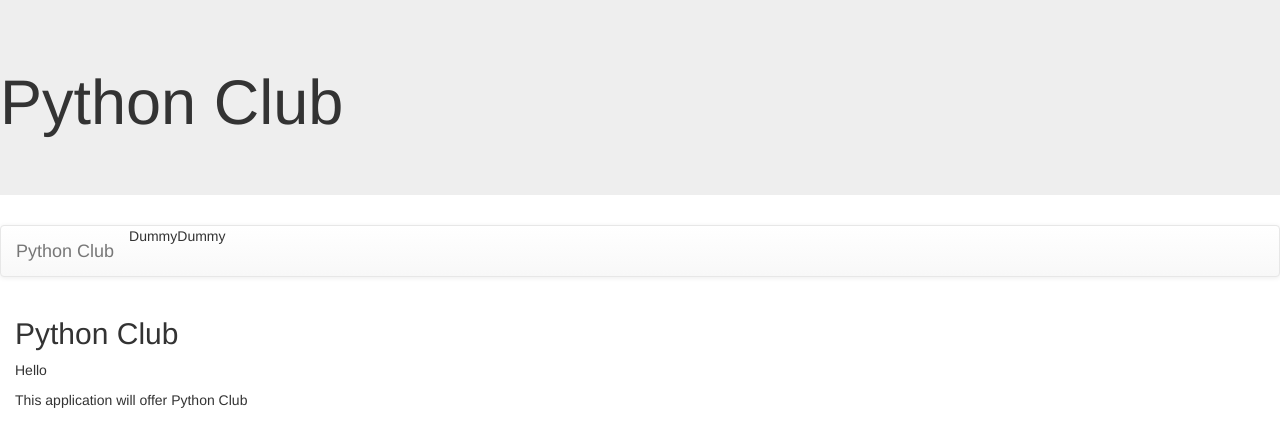
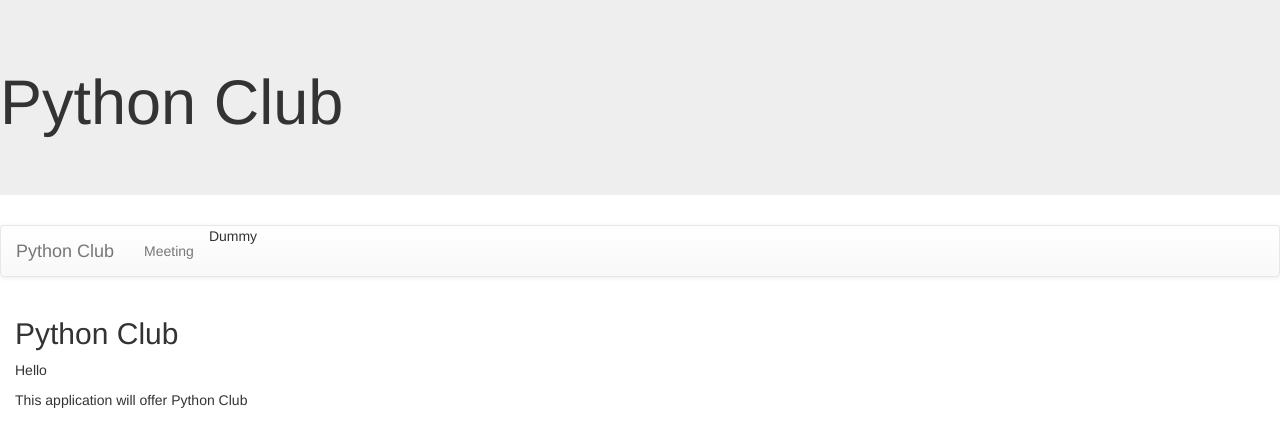
Before and after one commit to huangk24/IT112-PythonClub, a Django app: page /Club/ in a window 1280 px wide. Shown: the top 439 px of the page. Run offline with Django 4.2, Linux system fonts and the light colour scheme; some libraries are stand-ins or nearby versions.

Commit message:
assignment 5

```diff
--- a/Club/templates/base.html
+++ b/Club/templates/base.html
@@ -16,7 +16,7 @@
 <a class="navbar-brand" href="{% url 'index' %}">Python Club</a>
 </div>
 <ul class="nav navbar-nav">
-<li>Dummy</li>
+<li><a href="{% url 'meeting' %">Meeting</a></li>
 <li>Dummy</li>
 </ul>
 </div>
--- a/Club/urls.py
+++ b/Club/urls.py
@@ -3,4 +3,5 @@ from . import views
 
 urlpatterns = [
     path('',views.index, name='index'),
+    path('meeting/', views.meeting, name = 'meeting'),
 ]
--- a/Club/views.py
+++ b/Club/views.py
@@ -1,5 +1,10 @@
 from django.shortcuts import render
+from .models import Meeting, MeetingMinutes, Resource, Event
 
 # Create your views here.
 def index(request):
     return render(request, 'Club/index.html')
+
+def meeting(request):
+    meeting_list = Meeting.objects.all()
+    return render(request, 'Club/meeting.html', {'meeting_list': meeting_list})
```
Also changed, not shown: Club/templates/Club/meeting.html (added, +10 -0 lines).
